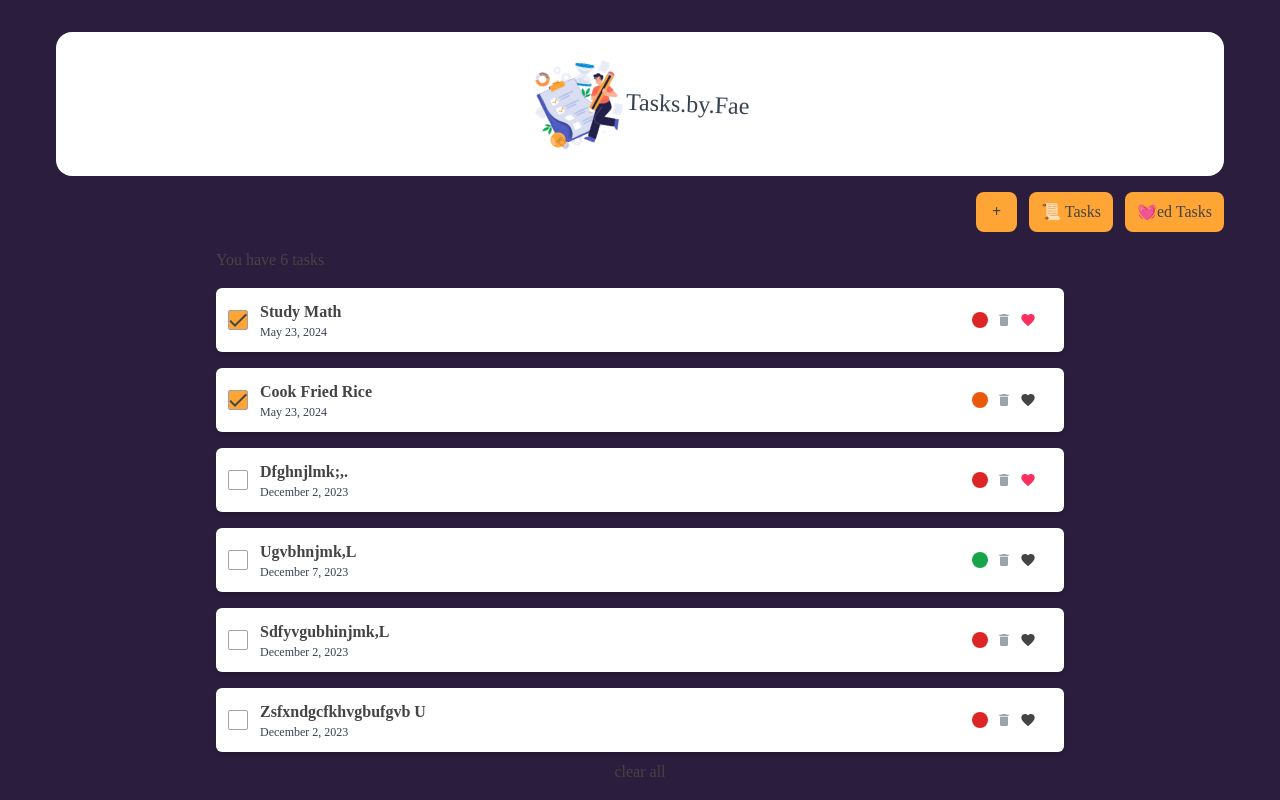
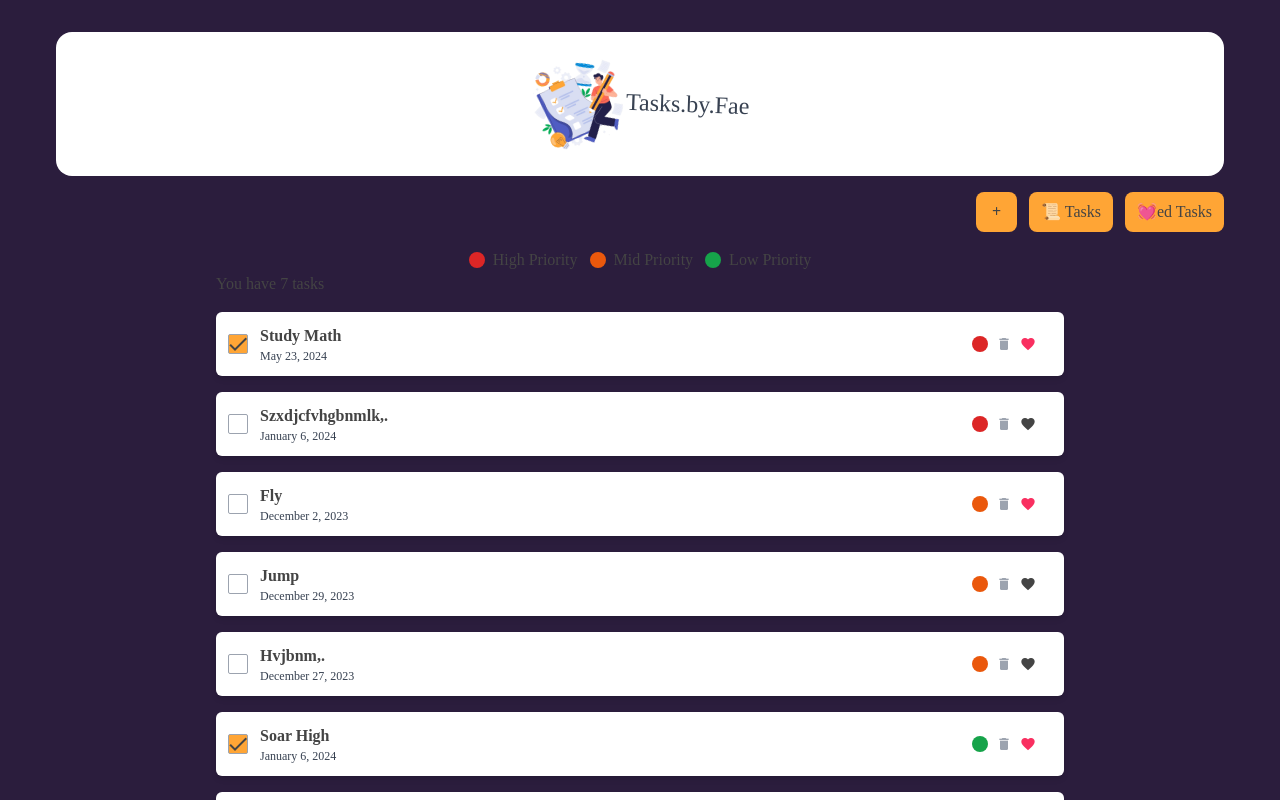
Before and after one commit to darthho/task_management_app, a Vue app: page / in a window 1280 px wide. Built offline with nearby package versions, Linux system fonts and the light colour scheme; data requests are answered from the project's data file; the HTML template or start-up script is replaced by a standard one.

Commit message:
feedback

```diff
--- a/data/db.json
+++ b/data/db.json
@@ -9,40 +9,47 @@
       "date": "May 23, 2024"
     },
     {
-      "title": "Cook Fried Rice",
-      "isFav": false,
-      "completed": true,
-      "id": 4,
-      "priority": "Mid",
-      "date": "May 23, 2024"
-    },
-    {
-      "title": "dfghnjlmk;,.",
+      "title": "Fly",
       "date": "December 2, 2023",
       "isFav": true,
-      "priority": "High",
+      "priority": "Mid",
       "id": 4252
     },
     {
-      "title": "ugvbhnjmk,l",
-      "date": "December 7, 2023",
+      "title": "Soar High",
+      "date": "January 6, 2024",
+      "isFav": true,
+      "priority": "Low",
+      "id": 860,
+      "completed": true
+    },
+    {
+      "title": "Jump",
+      "date": "December 29, 2023",
+      "isFav": false,
+      "priority": "Mid",
+      "id": 5392
+    },
+    {
+      "title": "dcfvgbhnjm",
+      "date": "December 29, 2023",
       "isFav": false,
       "priority": "Low",
-      "id": 963
+      "id": 5916
     },
     {
-      "title": "sdfyvgubhinjmk,l",
-      "date": "December 2, 2023",
+      "title": "szxdjcfvhgbnmlk,.",
+      "date": "January 6, 2024",
       "isFav": false,
       "priority": "High",
-      "id": 5376
+      "id": 8024
     },
     {
-      "title": "zsfxndgcfkhvgbufgvb u",
-      "date": "December 2, 2023",
+      "title": "hvjbnm,.",
+      "date": "December 27, 2023",
       "isFav": false,
-      "priority": "High",
-      "id": 1592
+      "priority": "Mid",
+      "id": 2739
     }
   ]
 }
--- a/src/App.vue
+++ b/src/App.vue
@@ -47,20 +47,39 @@
       >
         loading tasks...
       </div>
-
-      <!-- task list -->
-      <div class="lg:mx-40" v-if="filter === 'all'">
-        <p>You have {{ taskStore.totalCount }} tasks</p>
-        <div v-for="task in taskStore.tasks" :key="task.id">
-          <TaskDetails :task="task" />
+      <div
+        v-else
+        class="flex w-full space-x-3 self-center items-center justify-center"
+      >
+        <div class="flex space-x-2 items-center">
+          <div class="h-4 w-4 rounded-full bg-red-600"></div>
+          <p>High Priority</p>
+        </div>
+        <div class="flex space-x-2 items-center">
+          <div class="h-4 w-4 rounded-full bg-orange-600"></div>
+          <p>Mid Priority</p>
+        </div>
+        <div class="flex space-x-2 items-center">
+          <div class="h-4 w-4 rounded-full bg-green-600"></div>
+          <p>Low Priority</p>
         </div>
       </div>
 
-      <div class="lg:mx-40" v-if="filter === 'favs'">
-        <p>You have {{ taskStore.favCount }} favs</p>
-        <div v-for="task in taskStore.favs">
-          <TaskDetails :task="task" />
-        </div>
+      <!-- task list -->
+      <div class="lg:mx-40">
+        <template v-if="filter === 'all'">
+          <p>You have {{ sortedTasks.length }} tasks</p>
+          <div v-for="task in sortedTasks" :key="task.id">
+            <TaskDetails :task="task" />
+          </div>
+        </template>
+
+        <template v-if="filter === 'favs'">
+          <p>You have {{ sortedTasks.length }} favs</p>
+          <div v-for="task in sortedTasks" :key="task.id">
+            <TaskDetails :task="task" />
+          </div>
+        </template>
       </div>
 
       <button @click="taskStore.$reset" class="my-2">clear all</button>
@@ -83,7 +102,7 @@
 </template>
 
 <script setup>
-import { ref } from "vue";
+import { ref, computed } from "vue";
 import TaskDetails from "./components/TaskDetails.vue";
 import { useTaskStore } from "./stores/TaskStore";
 import FormModal from "./components/FormModal.vue";
@@ -104,6 +123,21 @@ const showModal = () => {
   console.log(2, showFormModal.value);
 };
 
+const sortedTasks = computed(() => {
+  if (filter.value === "all") {
+    return taskStore.tasks.slice().sort((a, b) => {
+      const priorityOrder = { High: 1, Mid: 2, Low: 3 };
+      return priorityOrder[a.priority] - priorityOrder[b.priority];
+    });
+  } else if (filter.value === "favs") {
+    return taskStore.favs.slice().sort((a, b) => {
+      const priorityOrder = { High: 1, Mid: 2, Low: 3 };
+      return priorityOrder[a.priority] - priorityOrder[b.priority];
+    });
+  }
+  return [];
+});
+
 // Fetch tasks
 taskStore.getTasks();
 </script>
--- a/src/components/Feedback.vue
+++ b/src/components/Feedback.vue
@@ -3,8 +3,8 @@
     v-if="visible"
     :class="[
       'fixed',
-      'top-20',
-      'right-20',
+      'top-5',
+      'right-5',
       'p-2',
       'rounded',
       'text-white',
@@ -15,7 +15,16 @@
       notificationTypeClasses,
     ]"
   >
-    <div class="flex justify-between bg-green-500 px-4 rounded py-2">
+    <div
+      :class="[
+        'flex',
+        'justify-between',
+        notificationTypeClasses,
+        'px-4',
+        'rounded',
+        'py-2',
+      ]"
+    >
       <div>{{ message }}</div>
     </div>
   </div>
@@ -53,7 +62,7 @@ export default {
     notificationTypeClasses() {
       return {
         "bg-red-500": this.notificationType === "error",
-        "bg-blue-500": this.notificationType === "info",
+        "bg-green-500": this.notificationType === "info",
       };
     },
   },
--- a/src/components/FormModal.vue
+++ b/src/components/FormModal.vue
@@ -98,7 +98,16 @@
         </button>
       </form>
     </div>
-    <feedback v-if="showFeedback"/>
+    <feedback
+      v-if="showSuccessFeedback"
+      :message="'Success!!😄'"
+      :notificationType="getNotificationType('success')"
+    />
+    <feedback
+      v-if="showErrorFeedback"
+      :message="'Please fill all fields😒'"
+      :notificationType="getNotificationType('error')"
+    />
   </div>
 </template>
 
@@ -110,11 +119,22 @@ import { defineEmits } from "vue";
 const emits = defineEmits("close");
 
 const showModalPopup = ref(true);
+const showSuccessFeedback = ref(false);
+const showErrorFeedback = ref(false);
 const taskStore = useTaskStore();
 const isOpen = ref(false);
 const newTask = ref("");
 const date = ref("");
 const priority = ref("");
+
+const getNotificationType = (type) => {
+  if (type === "success") {
+    return "info"; // Pass the correct value based on your conditions
+  } else if (type === "error") {
+    return "error"; // Pass the correct value based on your conditions
+  }
+  return "";
+};
 
 const formatDate = (inputDate) => {
   const options = { day: "numeric", month: "long", year: "numeric" };
@@ -132,9 +152,11 @@ const handleSubmit = () => {
       priority: priority.value,
       id: Math.floor(Math.random() * 10000),
     });
-    console.log(4, showModalPopup.value);
+    showSuccessFeedback.value = true;
     emits("close");
     console.log(5, showModalPopup.value);
+  } else {
+    showErrorFeedback.value = true;
   }
 };
 
--- a/src/components/TaskDetails.vue
+++ b/src/components/TaskDetails.vue
@@ -51,6 +51,7 @@ export default {
       // Implement logic to toggle task completion in taskStore based on taskId
       taskStore.toggleCompleted(taskId);
     };
+
     return { taskStore, toggleCompleted };
   },
 };
--- a/src/stores/TaskStore.js
+++ b/src/stores/TaskStore.js
@@ -25,20 +25,18 @@ export const useTaskStore = defineStore("taskStore", {
         const res = await fetch("http://localhost:3000/tasks");
 
         if (!res.ok) {
+          localStorage.setItem("tasks", JSON.stringify(data));
+          const localTasks = localStorage.getItem("tasks");
+          if (localTasks) {
+            this.tasks = JSON.parse(localTasks);
+          }
           throw new Error("Failed to fetch tasks");
         }
 
         const data = await res.json();
         this.tasks = data;
-
-        localStorage.setItem("tasks", JSON.stringify(data));
       } catch (error) {
         console.error("Error fetching tasks:", error);
-
-        const localTasks = localStorage.getItem("tasks");
-        if (localTasks) {
-          this.tasks = JSON.parse(localTasks);
-        }
       } finally {
         this.isLoading = false;
       }
@@ -54,14 +52,13 @@ export const useTaskStore = defineStore("taskStore", {
         });
 
         if (!res.ok) {
+          localStorage.setItem("tasks", JSON.stringify(this.tasks));
           throw new Error("Failed to add task");
         }
 
         const data = await res.json();
         // Assuming the server responds with updated task data including an ID
         this.tasks.push(data);
-
-        localStorage.setItem("tasks", JSON.stringify(this.tasks));
       } catch (error) {
         console.error("Error adding task:", error);
       }
@@ -75,10 +72,9 @@ export const useTaskStore = defineStore("taskStore", {
         });
 
         if (!res.ok) {
+          localStorage.setItem("tasks", JSON.stringify(this.tasks));
           throw new Error("Failed to delete task");
         }
-
-        localStorage.setItem("tasks", JSON.stringify(this.tasks));
       } catch (error) {
         console.error("Error deleting task:", error);
       }
@@ -96,10 +92,9 @@ export const useTaskStore = defineStore("taskStore", {
         });
 
         if (!res.ok) {
+          localStorage.setItem("tasks", JSON.stringify(this.tasks));
           throw new Error("Failed to toggle favorite");
         }
-
-        localStorage.setItem("tasks", JSON.stringify(this.tasks));
       } catch (error) {
         console.error("Error toggling favorite:", error);
       }
@@ -117,10 +112,9 @@ export const useTaskStore = defineStore("taskStore", {
         });
 
         if (!res.ok) {
+          localStorage.setItem("tasks", JSON.stringify(this.tasks));
           throw new Error("Failed to toggle completion");
         }
-
-        localStorage.setItem("tasks", JSON.stringify(this.tasks));
       } catch (error) {
         console.error("Error toggling completion:", error);
       }
```
